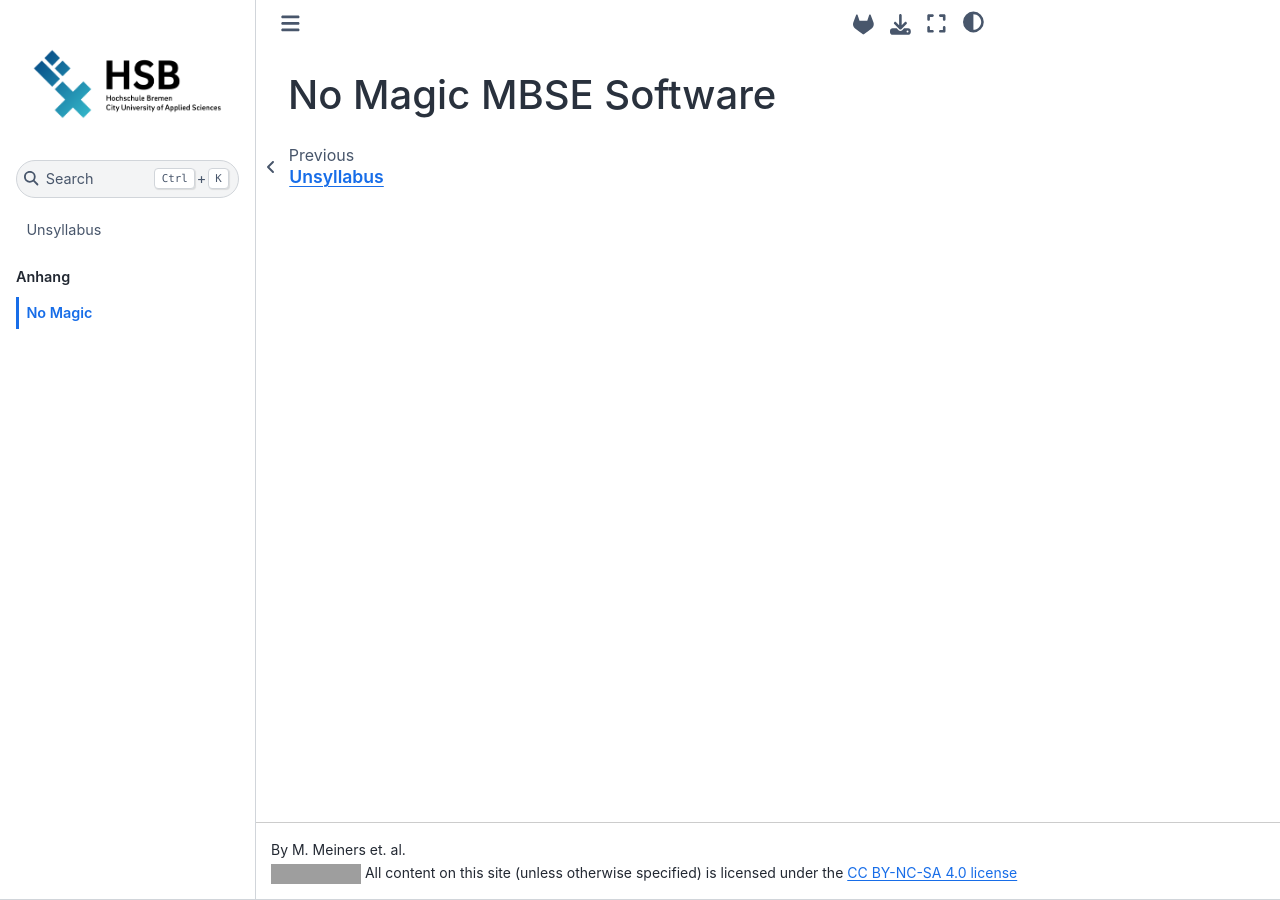
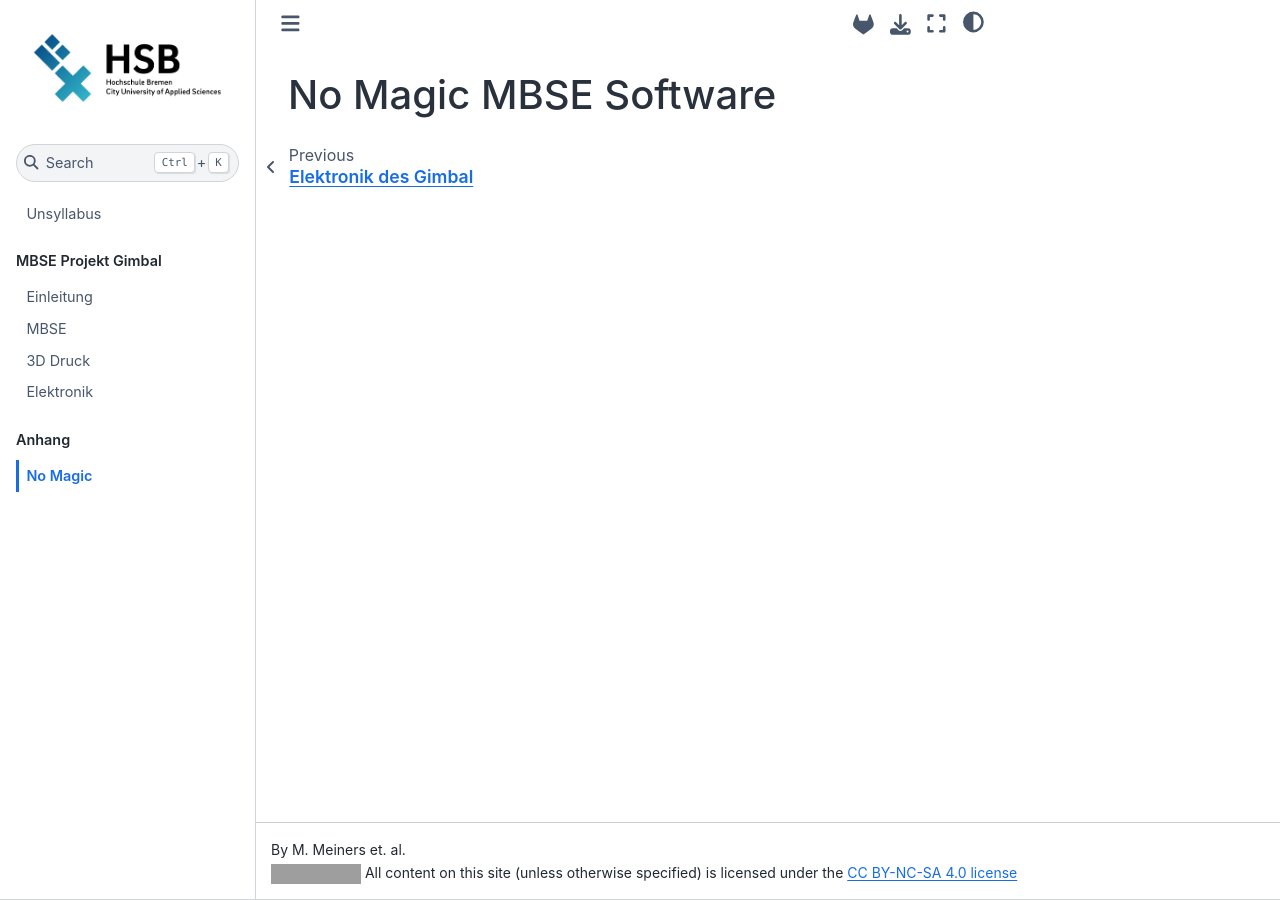
Before and after one commit to mimeiners/hil, a Jupyter Book: the page built from docs/appendix/01_app.md, in a window 1280 px wide. Built offline with Jupyter Book 1.0.4 settings and Sphinx 7.4.7 and the Sphinx Book theme 1.1.4, drawn with Linux system fonts in a browser that asks for light colours; pages that are not in the unit, such as notebooks, are missing from menus; part of the change alters nothing that is shown; grey boxes are pictures that could not be loaded.

Commit message:
Ordner rename

```diff
--- a/docs/_toc.yml
+++ b/docs/_toc.yml
@@ -5,13 +5,13 @@ root: about/unsyllabus
 parts:
 - caption: MBSE Projekt Gimbal
   chapters:
-    - file: class/01_prj
+    - file: chapter/01_prj
       title: Einleitung
-    - file: class/02_prj
+    - file: chapter/02_prj
       title: MBSE
-    - file: class/03_prj
+    - file: chapter/03_prj
       title: 3D Druck
-    - file: class/04_prj
+    - file: chapter/04_prj
       title: Elektronik
 - caption: Anhang
   chapters:
```
